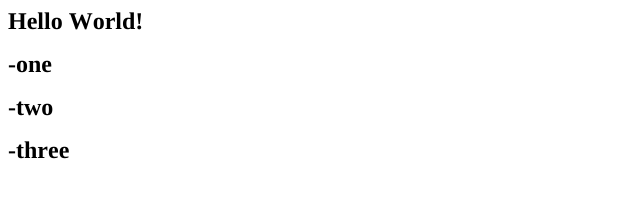
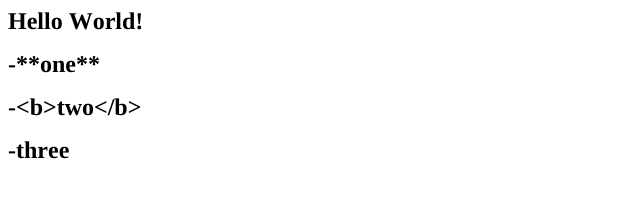
Before and after one commit to itaydafna/test, a plain HTML site: page index.html in a window 1280 px wide. Shown: the whole page, without its empty margins (0-640 px from the left). Drawn offline with Linux system fonts and the light colour scheme.

Commit message:
trying to make bold/underscore work

```diff
--- a/index.html
+++ b/index.html
@@ -12,8 +12,8 @@
 </head>
 <body>
 <h1 style="margin: 0.0px 0.0px 16.1px 0.0px; line-height: 28.0px; font: 24.0px Times; color: #000000; -webkit-text-stroke: #000000"><span class="s1"><b>Hello World!</b></span></h1>
-<h1 style="margin: 0.0px 0.0px 16.1px 0.0px; line-height: 28.0px; font: 24.0px Times; color: #000000; -webkit-text-stroke: #000000"><span class="s1"><b>-one</b></span></h1>
-<h1 style="margin: 0.0px 0.0px 16.1px 0.0px; line-height: 28.0px; font: 24.0px Times; color: #000000; -webkit-text-stroke: #000000"><span class="s1"><b>-two</b></span></h1>
+<h1 style="margin: 0.0px 0.0px 16.1px 0.0px; line-height: 28.0px; font: 24.0px Times; color: #000000; -webkit-text-stroke: #000000"><span class="s1"><b>-**one**</b></span></h1>
+<h1 style="margin: 0.0px 0.0px 16.1px 0.0px; line-height: 28.0px; font: 24.0px Times; color: #000000; -webkit-text-stroke: #000000"><span class="s1"><b>-&lt;b&gt;two&lt;/b&gt;</b></span></h1>
 <h1 style="margin: 0.0px 0.0px 16.1px 0.0px; line-height: 28.0px; font: 24.0px Times; color: #000000; -webkit-text-stroke: #000000"><span class="s1"><b>-three</b></span></h1>
 </body>
 </html>
```
